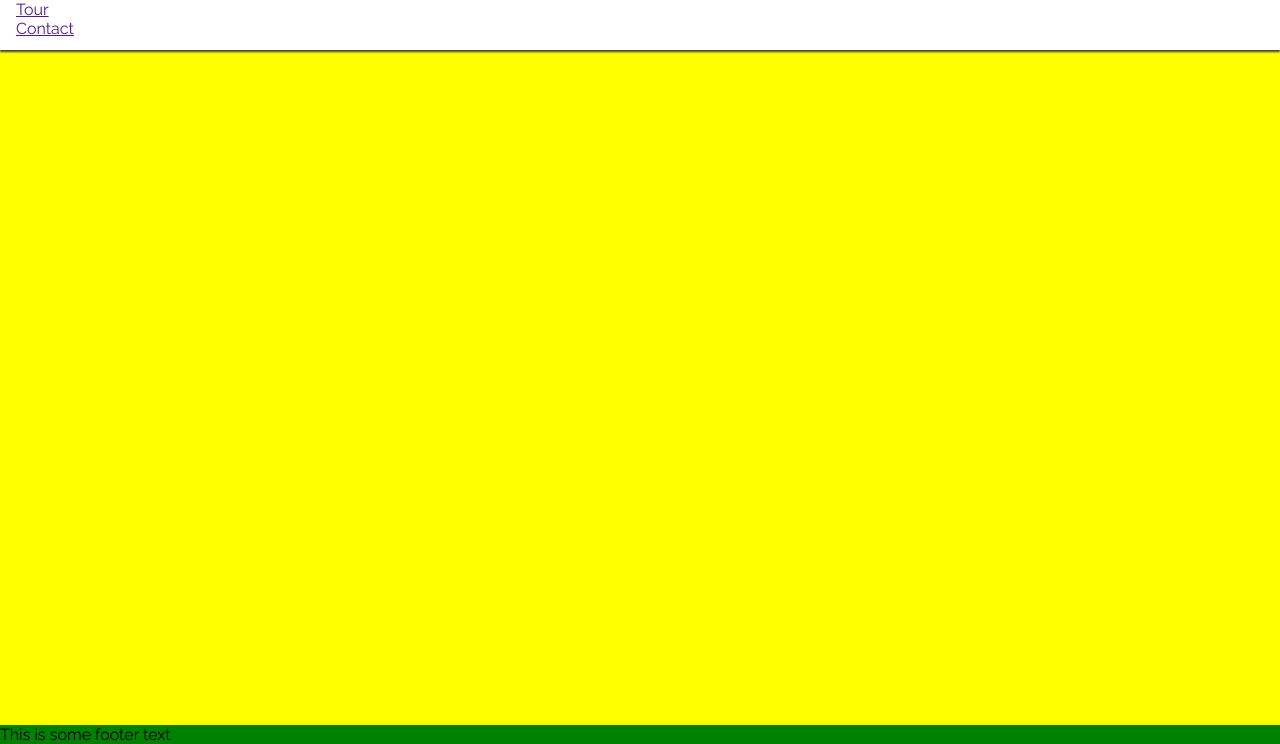
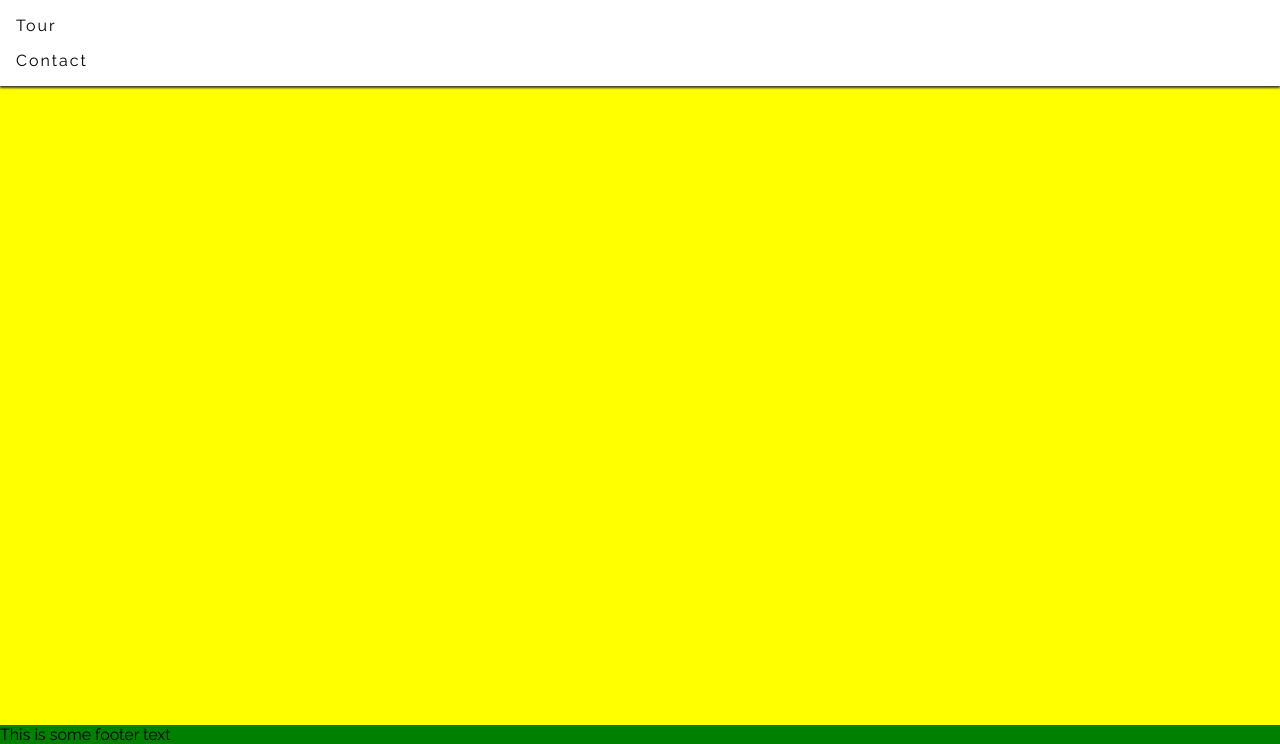
Before and after one commit to rferguson386/jigsawtiger-rework, a plain HTML site: page index.html in a window 1280 px wide. Shown: the part 56-800 px from the top of the page. Drawn offline with Linux system fonts and the light colour scheme; a web font is replaced by a local one.

Commit message:
navbar styles added

```diff
--- a/assets/css/style.css
+++ b/assets/css/style.css
@@ -18,21 +18,36 @@ body {
 
 #logo {
     font-family: 'BioRhyme', serif;
+    letter-spacing: 2px;
 }
 
 /* background-colors below for purpose of arranging flexbox, will be deleted later */
 header {
     background-color: white;
     position: fixed;
-    padding: 0 1rem 0.75rem;
+    padding: 0 1rem 0;
     z-index: 10;
     width: 100%;
     box-shadow: 0 2px 2px #3a3a3a;
 }
 
+header a {
+    text-decoration: none;
+    color: inherit;
+}
+
 header ul {
     list-style: none;
     text-align: left;
+}
+
+header ul li {
+    letter-spacing: 2px;
+    margin-bottom: 1em;
+}
+
+.active {
+    border-bottom: 1px solid #3a3a3a;
 }
 
 main {
```
